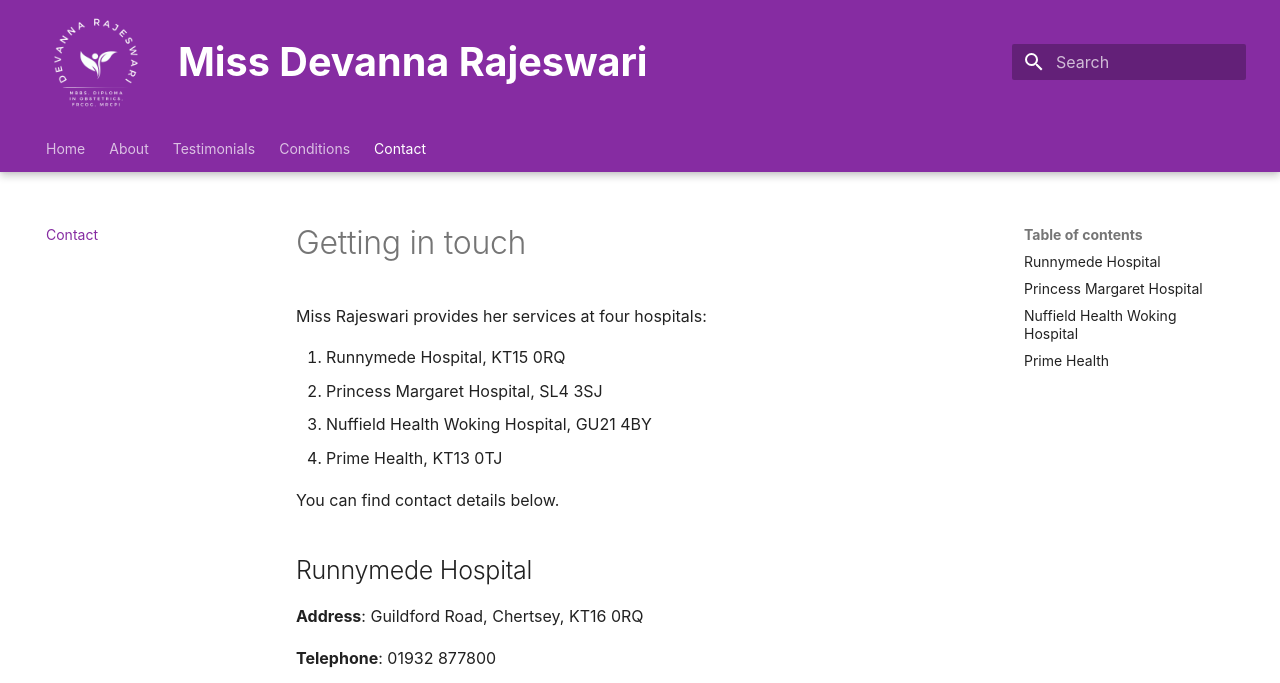
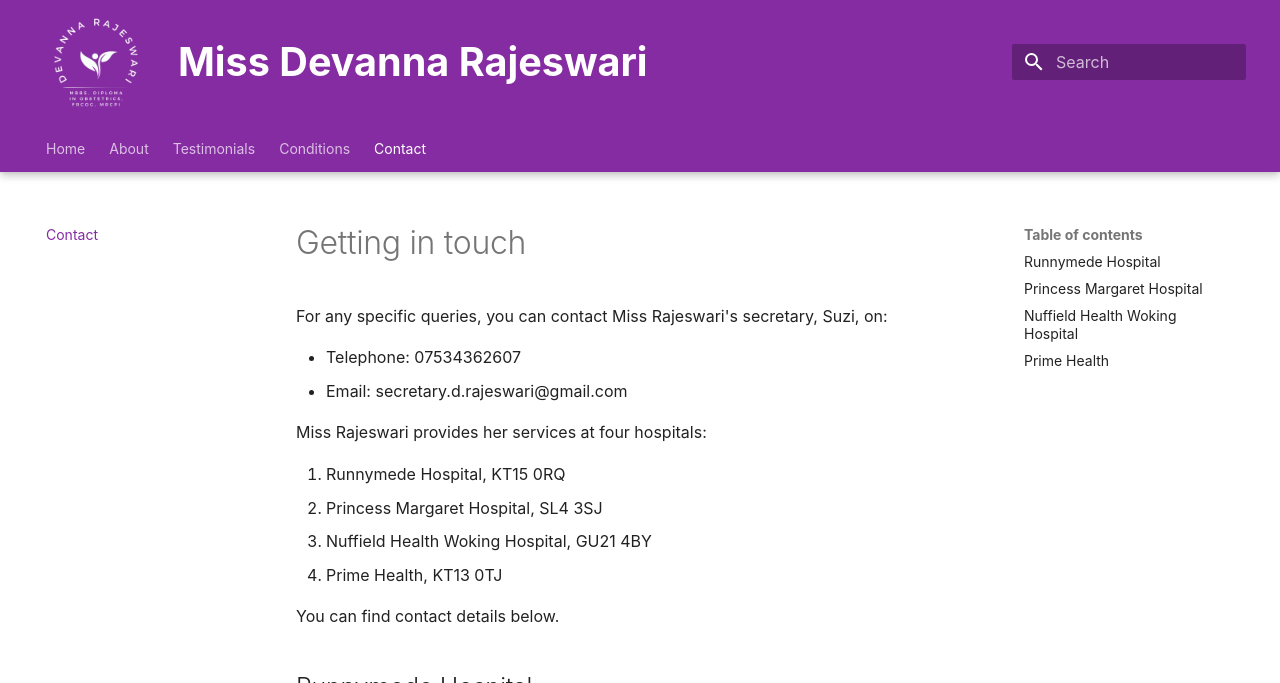
Before and after one commit to anchit-chandran/aunty-rajeswari-website, an MkDocs documentation site: the page built from docs/contact.md, in a window 1280 px wide and 900 px high, cut to the strip 0-683 px from the top of the window. Built offline with MkDocs 1.6.1 and Material for MkDocs 9.7.7, drawn with Linux system fonts in a browser that asks for light colours; some web fonts are replaced.

Commit message:
adds secretary details to contact page
Signed-off-by: Anchit <anchit97123@gmail.com>

```diff
--- a/docs/contact.md
+++ b/docs/contact.md
@@ -1,4 +1,9 @@
 # Getting in touch
+
+For any specific queries, you can contact Miss Rajeswari's secretary, Suzi, on:
+
+- Telephone: 07534362607
+- Email: secretary.d.rajeswari@gmail.com
 
 Miss Rajeswari provides her services at four hospitals:
 
```
